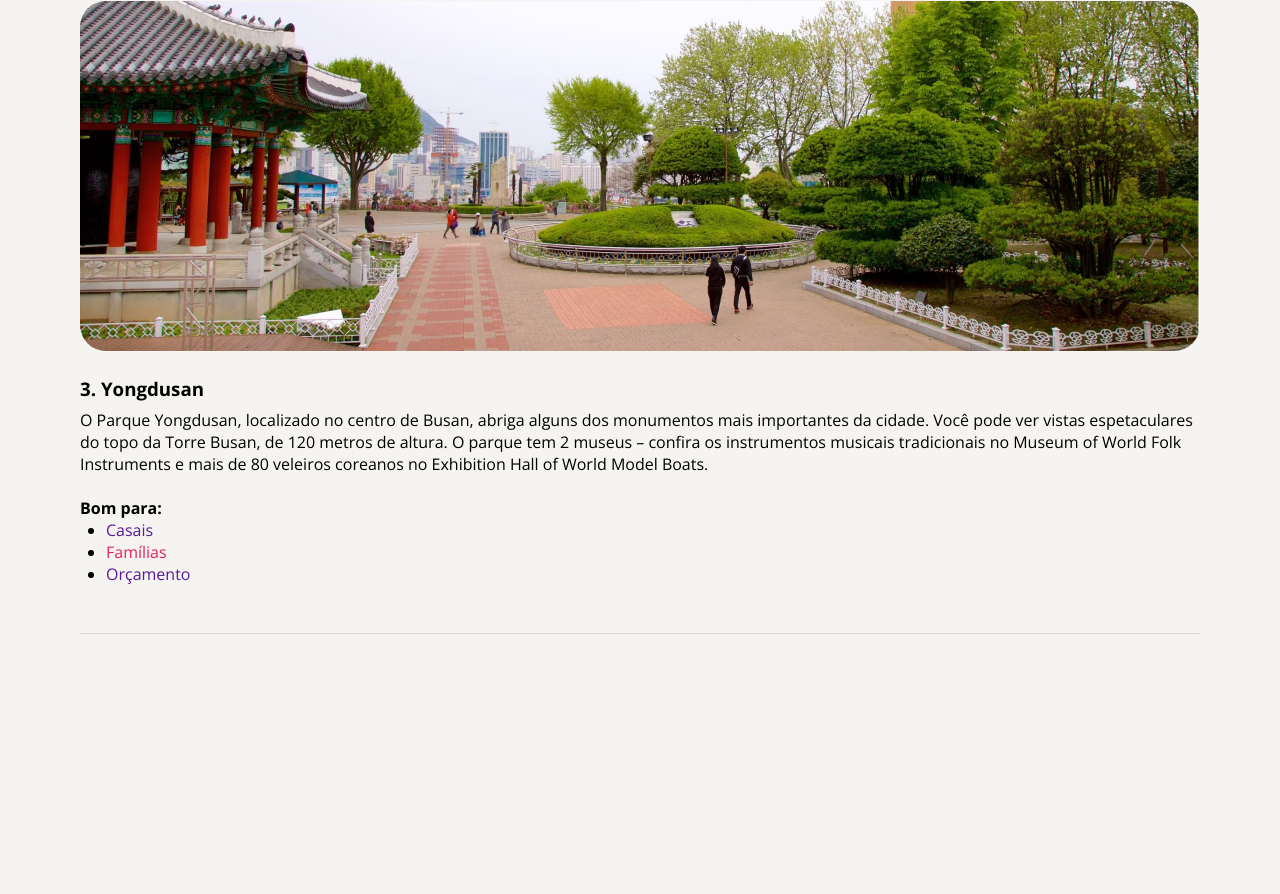
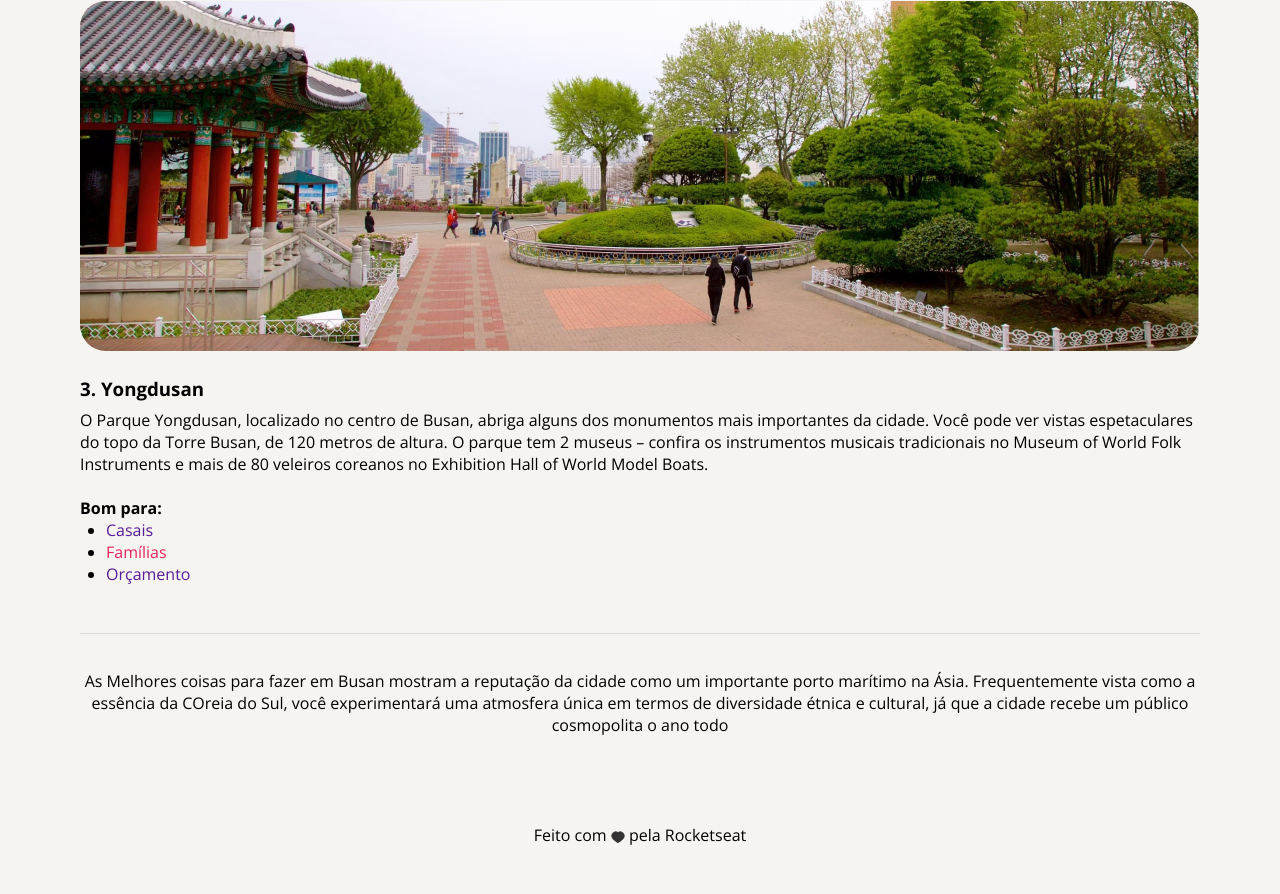
Before and after one commit to ArexDiniz/Turismo, a plain HTML site: page index.html in a window 1280 px wide. Shown: the part 2377-3271 px from the top of the page. Before the commit the page ends 3099 px from the top, so only its background shows below. Drawn offline with nearby package versions, Linux system fonts and the light colour scheme.

Commit message:
Add Foter

```diff
--- a/index.html
+++ b/index.html
@@ -74,7 +74,11 @@
 
         </section>
         <div class="divider"></div>
+        <p>As Melhores coisas para fazer em Busan mostram a reputação da cidade como um importante porto marítimo na Ásia. Frequentemente vista como a essência da COreia do Sul, você experimentará uma atmosfera única em termos de diversidade étnica e cultural, já que a cidade recebe um público cosmopolita o ano todo</p>
     </main>
   </div>
+  <footer>
+    Feito com <img src="/assets/coracao.svg" alt="Coração"> pela Rocketseat
+  </footer>
 </body>
 </html>
--- a/style.css
+++ b/style.css
@@ -95,3 +95,15 @@ margin-bottom: 8px;
 ul{
 padding-left:26px;
 }
+
+.divider + p {
+ text-align: center;
+}
+
+footer{
+text-align: center;
+padding-bottom: 48px;
+}
+footer img{
+  vertical-align: middle;
+}
```
Also changed, not shown: assets/coracao.svg (added).
